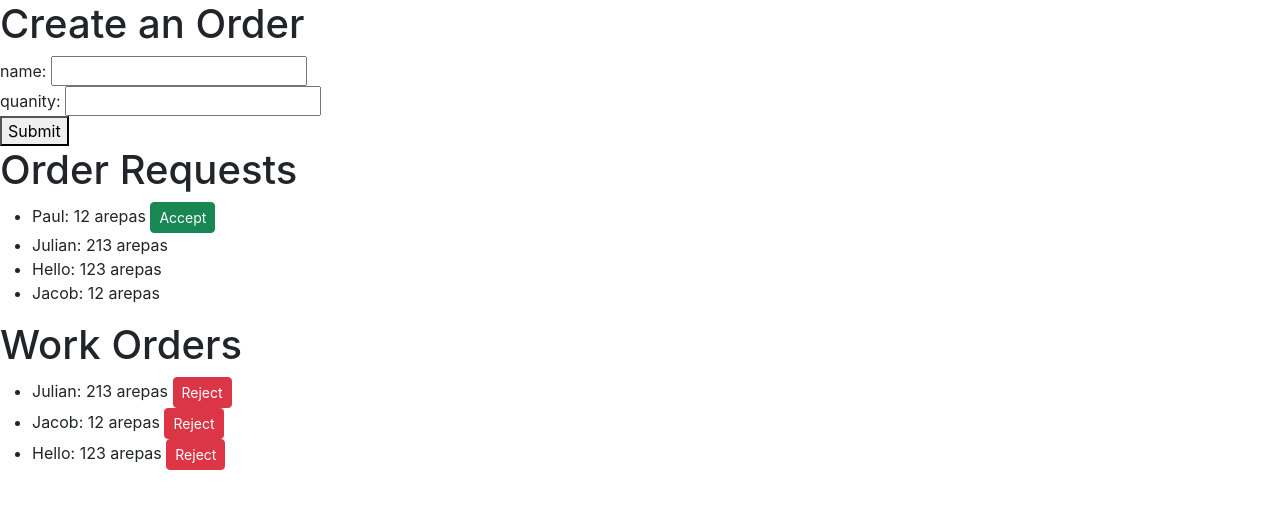
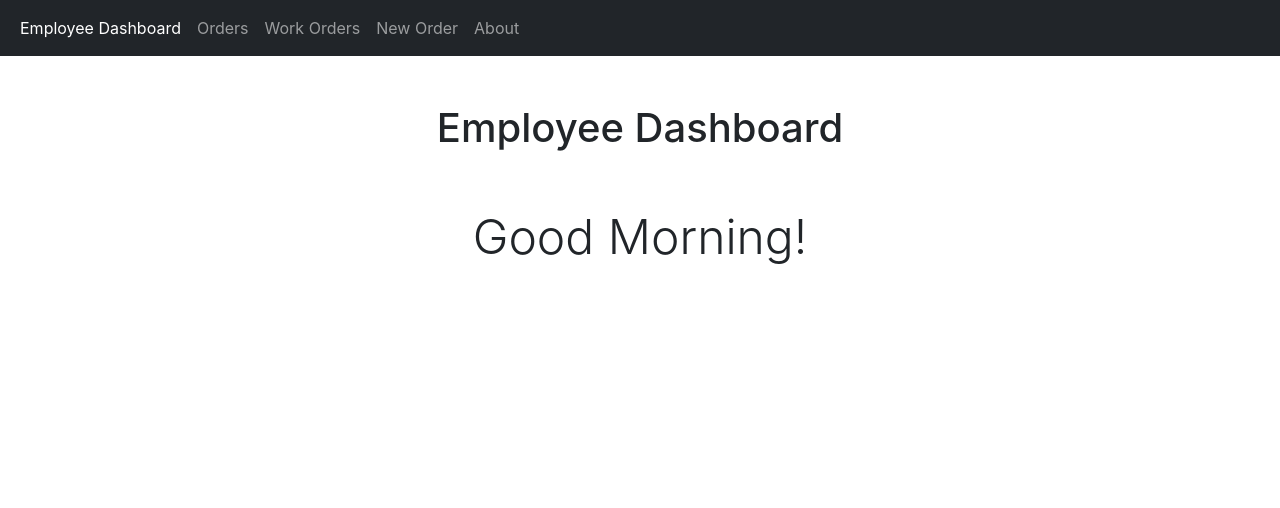
Before and after one commit to PaulOhNoes/JuliansArepas, a React (Create React App) app in the folder juliansarepas_frontend/: page / in a window 1280 px wide. Shown: the top 508 px of the page. Built offline with nearby package versions, Linux system fonts and the light colour scheme; data requests are answered from the project's data file.

Commit message:
Installed react-router and created a nav bar

```diff
--- a/juliansarepas_frontend/db.json
+++ b/juliansarepas_frontend/db.json
@@ -4,7 +4,7 @@
       "name": "Paul",
       "quanity": 12,
       "id": 929495,
-      "accepted": false
+      "accepted": true
     },
     {
       "name": "Julian",
@@ -16,33 +16,27 @@
       "name": "Hello",
       "quanity": 123,
       "id": 457663,
-      "accepted": true
+      "accepted": false
     },
     {
       "name": "Jacob",
       "quanity": 12,
       "id": 932706,
-      "accepted": true
+      "accepted": false
     }
   ],
   "workOrders": [
+    {
+      "name": "Paul",
+      "quanity": 12,
+      "id": 929495,
+      "accepted": true
+    },
     {
       "name": "Julian",
       "quanity": 213,
       "id": 267497,
       "accepted": true
-    },
-    {
-      "name": "Jacob",
-      "quanity": 12,
-      "id": 932706,
-      "accepted": true
-    },
-    {
-      "name": "Hello",
-      "quanity": 123,
-      "id": 457663,
-      "accepted": true
     }
   ]
 }
--- a/juliansarepas_frontend/package.json
+++ b/juliansarepas_frontend/package.json
@@ -12,6 +12,7 @@
     "react": "^18.1.0",
     "react-dom": "^18.1.0",
     "react-redux": "^8.0.2",
+    "react-router-dom": "^6.3.0",
     "react-scripts": "5.0.1",
     "redux": "^4.2.0",
     "redux-thunk": "^2.4.1",
--- a/juliansarepas_frontend/src/App.js
+++ b/juliansarepas_frontend/src/App.js
@@ -3,9 +3,16 @@ import { useDispatch, useSelector } from 'react-redux/es/exports'
 import { initializeOrders } from './reducers/orderReducer'
 import { initializeOrders as initializeWorkOrders} from './reducers/workOrderReducer'
 
+import {
+  Routes, Route, Link, useMatch, useNavigate
+} from 'react-router-dom'
+
 import OrderList from './components/OrderList'
 import WorkOrderList from './components/WorkOrderList'
 import OrderForm from './components/OrderForm'
+import NavigationBar from './components/NavigationBar'
+import EmployeeDashBoard from './components/EmployeeDashBoard'
+import About from './components/About'
 
 const App = () => {
   const dispatch = useDispatch()
@@ -20,9 +27,19 @@ const App = () => {
 
   return(
     <div>
-      <OrderForm />
-      <OrderList orders={orders} />
-      <WorkOrderList workOrders={workOrders}/>
+      <NavigationBar />
+      <div className='container text-center'>
+        <div className='my-5 row justify-content-md-center'>
+          <h1 className='col-md-auto'>Employee Dashboard</h1>
+        </div>
+          <Routes>
+            <Route path='/' element={<EmployeeDashBoard />} />
+            <Route path='/Orders' element={<OrderList orders={orders} />} />
+            <Route path='/WorkOrders' element={<WorkOrderList workOrders={workOrders} />} />
+            <Route path='/NewOrder' element={<OrderForm />} />
+            <Route path='/About' element={<About />} />
+          </Routes>
+      </div>
     </div>
   )
 }
--- /dev/null
+++ b/juliansarepas_frontend/src/components/About.js
@@ -0,0 +1,10 @@
+const About = () => {
+  return(
+    <div>
+      <h1>About Page</h1>
+      <p>Created by Paul A. Osorio</p>
+    </div>
+  )
+}
+
+export default About
--- /dev/null
+++ b/juliansarepas_frontend/src/components/EmployeeDashBoard.js
@@ -0,0 +1,9 @@
+const EmployeeDashBoard = () => {
+  return (
+    <div className="mt-5 d-flex align-items-center justify-content-center">
+      <h1 className="display-5">Good Morning!</h1>
+    </div>
+  )
+}
+
+export default EmployeeDashBoard
--- /dev/null
+++ b/juliansarepas_frontend/src/components/NavigationBar.js
@@ -0,0 +1,59 @@
+import { Link, useLocation } from 'react-router-dom'
+const NavigationBar = () => {
+  let location = useLocation().pathname //Returns the web file path
+
+  const navLinks = [
+    {
+      to: '/',
+      display: 'Employee Dashboard'
+    },
+    {
+      to: '/Orders',
+      display: 'Orders'
+    },
+    {
+      to: '/WorkOrders',
+      display: 'Work Orders'
+    },
+    {
+      to: '/NewOrder',
+      display: 'New Order'
+    },
+    {
+      to: '/About',
+      display: 'About'
+    },
+  ]
+
+  return (
+    <div>
+      <nav className="navbar navbar-expand-lg navbar-dark bg-dark">
+        <div className="container-fluid">
+          <div className="collapse navbar-collapse" id="navbarSupportedContent">
+            <ul className="navbar-nav me-auto mb-2 mb-lg-0">
+              {navLinks.map(navLink => {
+                if(navLink.to === location){
+                  return(
+                    <li className="nav-item">
+                      <Link className="nav-link active"  to={navLink.to}>{navLink.display}</Link>
+                    </li>
+                  )
+                }
+                else{
+                  return (
+                    <li className="nav-item">
+                      <Link className="nav-link"  to={navLink.to}>{navLink.display}</Link>
+                    </li>
+                  )
+                }
+              })}
+            </ul>
+          </div>
+        </div>
+      </nav>
+    </div>
+
+  )
+}
+
+export default NavigationBar
--- a/juliansarepas_frontend/src/components/OrderForm.js
+++ b/juliansarepas_frontend/src/components/OrderForm.js
@@ -13,20 +13,22 @@ const OrderForm = () => {
     dispatch(createOrder(name, Number(quanity)))
   }
   return (
+    <div className='row justify-content-center'>
+      <div className='col-4'>
+        <h2>Create an Order</h2>
+        <form className='text-start'onSubmit={addNewOrder}>
           <div>
-      <h1>Create an Order</h1>
-      <form onSubmit={addNewOrder}>
-        <div>
-          name: <input name='name'/>
+            Name: <input name='name'/>
           </div>
           <div>
-          quanity: <input name='quanity' />
+            Quanity: <input name='quanity' />
           </div>
           <div>
             <button type="submit">Submit</button>
           </div>
         </form>
       </div>
+    </div>
   )
 }
 
--- a/juliansarepas_frontend/src/components/OrderList.js
+++ b/juliansarepas_frontend/src/components/OrderList.js
@@ -12,14 +12,17 @@ const OrderList = ({orders}) => {
   }
 
   return(
-    <div>
-      <h1>Order Requests</h1>
-      <ul>
-        {orders.map((order) =>
-          <Order key={order.id} name={order.name} quanity={order.quanity} accepted={order.accepted} toggleAccepted={() => toggleAccepted(order)}/>
-        )}
-      </ul>
+    <div className='row justify-content-center'>
+      <div className='col-4'>
+        <h2>Order Requests</h2>
+        <ul className='text-start'>
+          {orders.map((order) =>
+            <Order key={order.id} name={order.name} quanity={order.quanity} accepted={order.accepted} toggleAccepted={() => toggleAccepted(order)}/>
+          )}
+        </ul>
+      </div>
     </div>
+
   )
 }
 
--- a/juliansarepas_frontend/src/components/WorkOrderList.js
+++ b/juliansarepas_frontend/src/components/WorkOrderList.js
@@ -12,14 +12,17 @@ const WorkOrderList = ({workOrders}) => {
     dispatch(removeWorkOrder(workOrder.id))
   }
   return(
-    <div>
-      <h1>Work Orders</h1>
-        <ul>
-        {workOrders.map((workOrder) =>
-            <WorkOrder key={workOrder.id} name={workOrder.name} quanity={workOrder.quanity} toggleRejected={() => toggleRejected(workOrder)}/>
-          )}
-        </ul>
+    <div className='row justify-content-center'>
+      <div className='col-4'>
+        <h2>Work Orders</h2>
+          <ul className='text-start'>
+          {workOrders.map((workOrder) =>
+              <WorkOrder key={workOrder.id} name={workOrder.name} quanity={workOrder.quanity} toggleRejected={() => toggleRejected(workOrder)}/>
+            )}
+          </ul>
+      </div>
     </div>
+
   )
 }
 
--- a/juliansarepas_frontend/src/index.js
+++ b/juliansarepas_frontend/src/index.js
@@ -1,6 +1,7 @@
 import React from 'react'
 import ReactDOM from 'react-dom/client'
 import App from './App'
+import {BrowserRouter as Router} from 'react-router-dom'
 import 'bootstrap/dist/css/bootstrap.css'
 import './index.css'
 
@@ -10,7 +11,9 @@ import store from './store'
 console.log(store)
 
 ReactDOM.createRoot(document.getElementById('root')).render(
-  <Provider store={store}>
-    <App />
-  </Provider>
+  <Router>
+    <Provider store={store}>
+      <App />
+    </Provider>
+  </Router>
 )
```
Also changed, not shown: 1 other file (tests, documents, lock files or other folders). Lines whose indentation alone changed are shown as unchanged.
